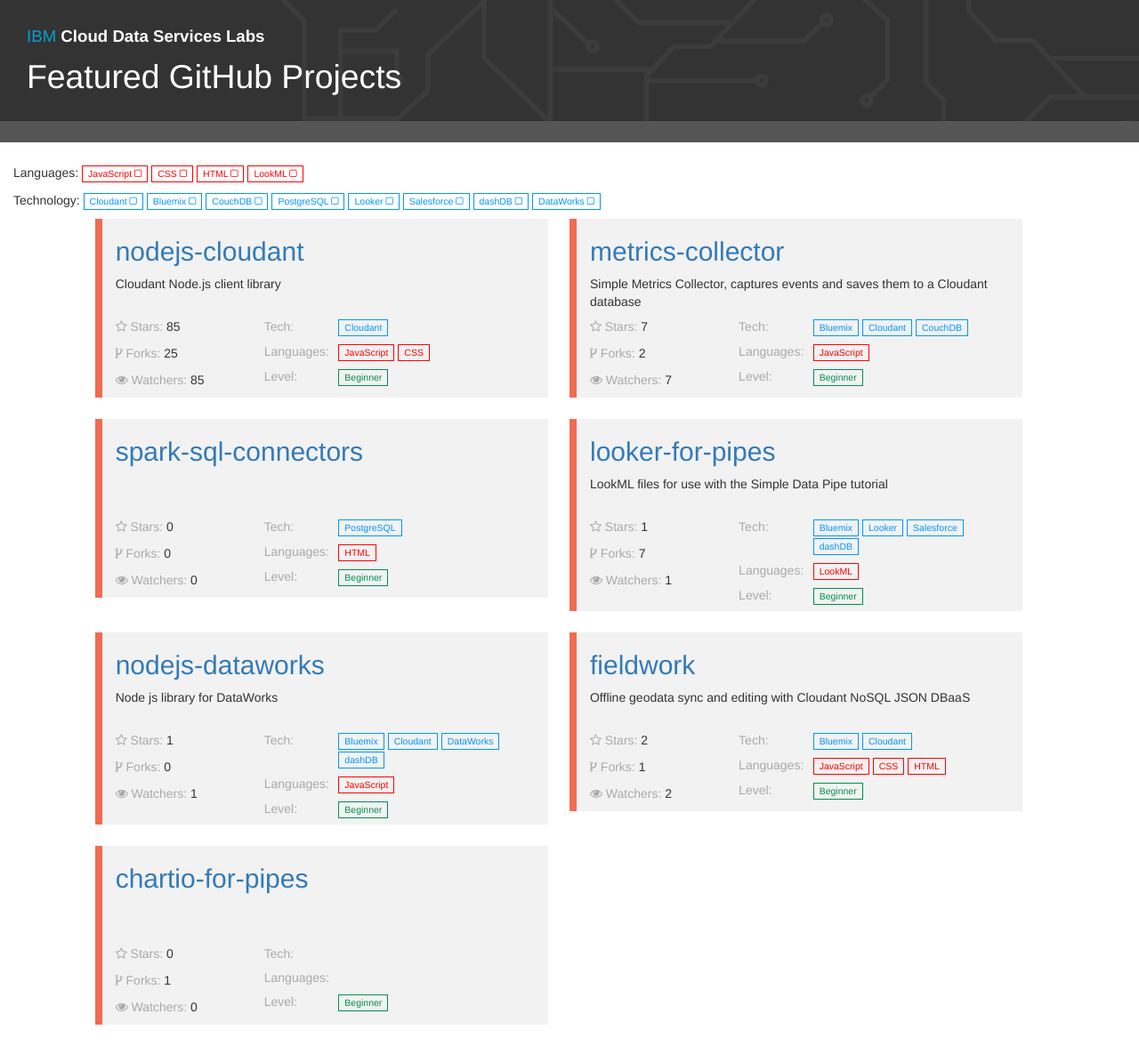
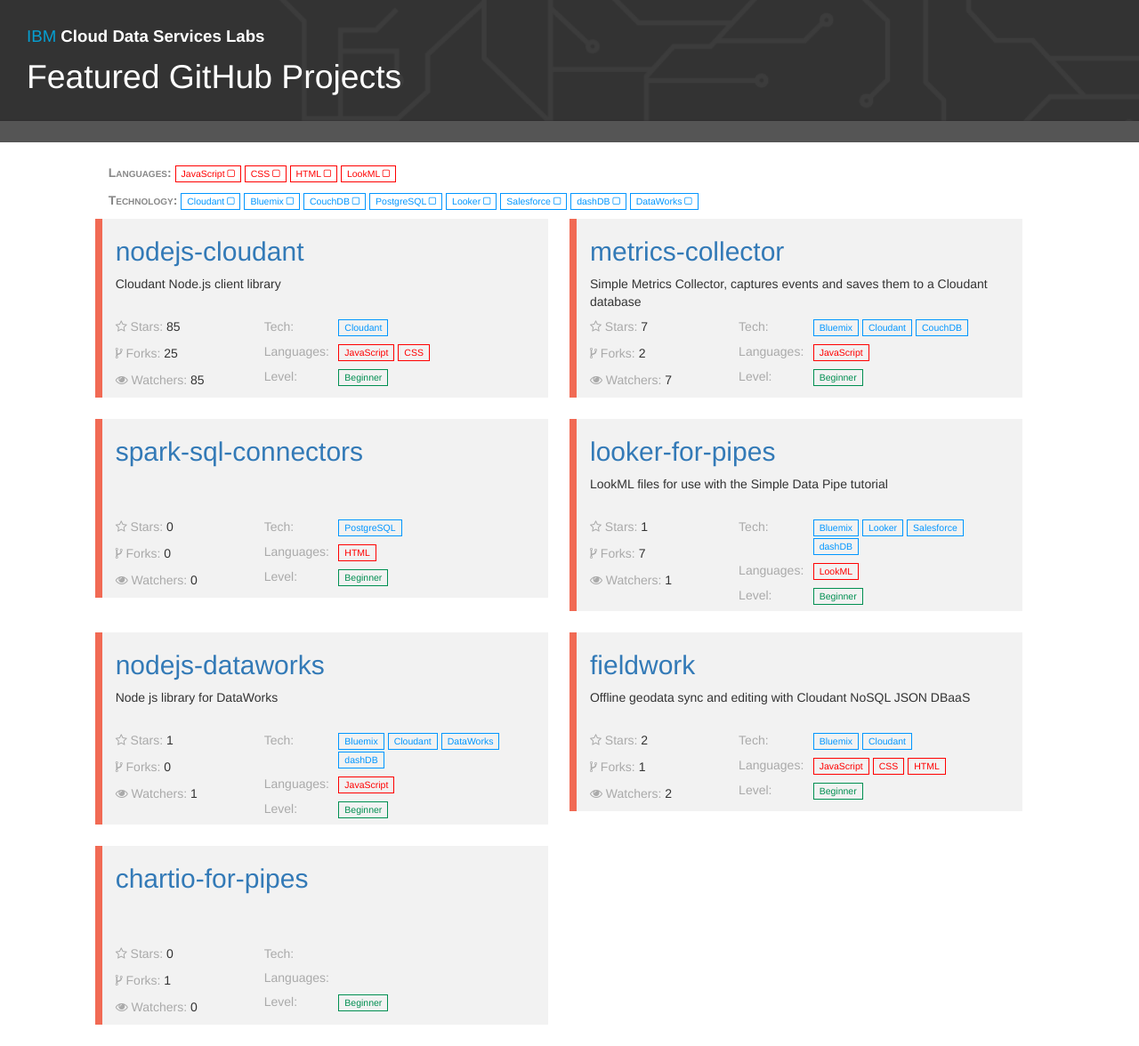
Before and after one commit to ibm-watson-data-lab/ibm-cds-labs-old, a Jekyll site: the page built from index.html, in a window 1280 px wide. Shown: the whole page at 89% size. Built offline with Jekyll 4.4.1, drawn with Linux system fonts in a browser that asks for light colours; nearby versions of some CDN libraries.

Commit message:
tweaked styling of facets UI

```diff
--- a/_layouts/default.html
+++ b/_layouts/default.html
@@ -9,11 +9,9 @@
     <div class="container-fluid">
 
         <div class="row" >
-          <div class="col-md-12" >
-            <p class="faceted-languages" >Languages: </p>
-          </div>
-          <div class="col-md-12" >
-            <p class="faceted-technologies" >Technology: </p>
+          <div id="facets" class="col-md-10 col-md-offset-1" >
+            <p class="faceted-languages"><span class="facet-title">Languages: </span></p>
+            <p class="faceted-technologies" ><span class="facet-title">Technology: </span></p>
           </div>
         </div>
 
--- a/css/app.css
+++ b/css/app.css
@@ -43,7 +43,11 @@
   color: #008f51;
   border-color: #008f51;
 }
-
+.facet-title {
+  font-weight: 700;
+  color: #888;
+  font-variant: small-caps;
+}
 
 #hero {
   color: white;
```
